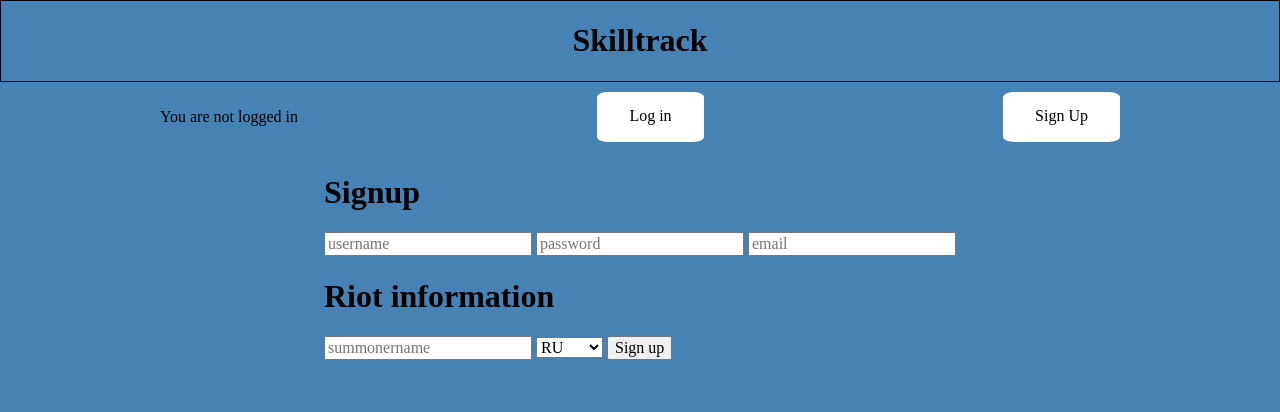
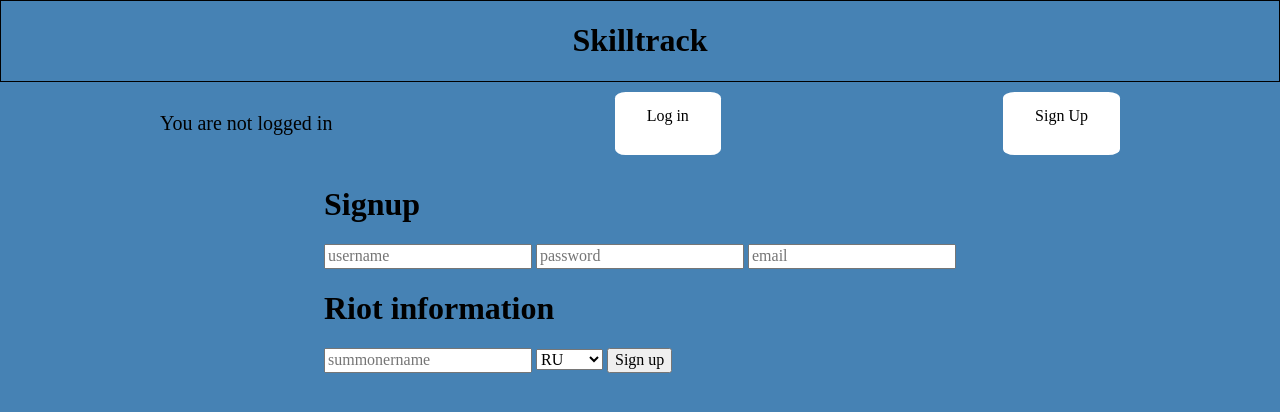
Before and after one commit to louizoslogic/capstone, a Django app: page /accounts/signup/ in a window 1280 px wide. Shown: the top 412 px of the page. Run offline with Django 3.2, Linux system fonts and the light colour scheme; some libraries are stand-ins or nearby versions.

Commit message:
adding requirments file

```diff
--- a/templates/base.html
+++ b/templates/base.html
@@ -25,11 +25,12 @@
             <a href="{% url 'accounts:logout' %}" class="customBtn" role="button">Log Out</a>
           </p>
         </div>
-
-          {% else %}
+        {% else %}
+        <div class='welcomeHeading'>
           <p>You are not logged in</p>
-            <a href="{% url 'accounts:login' %}" class="customBtn" role="button">Log in</a>
-            <a href="{% url 'accounts:signup' %}" class="customBtn" role="button">Sign Up</a>
+        </div>
+          <a href="{% url 'accounts:login' %}" class="customBtn" role="button">Log in</a>
+          <a href="{% url 'accounts:signup' %}" class="customBtn" role="button">Sign Up</a>
         {% endif %}
       </div class='nav'>
 
```
Also changed, not shown: requirements.txt (added, +13 -0 lines).
